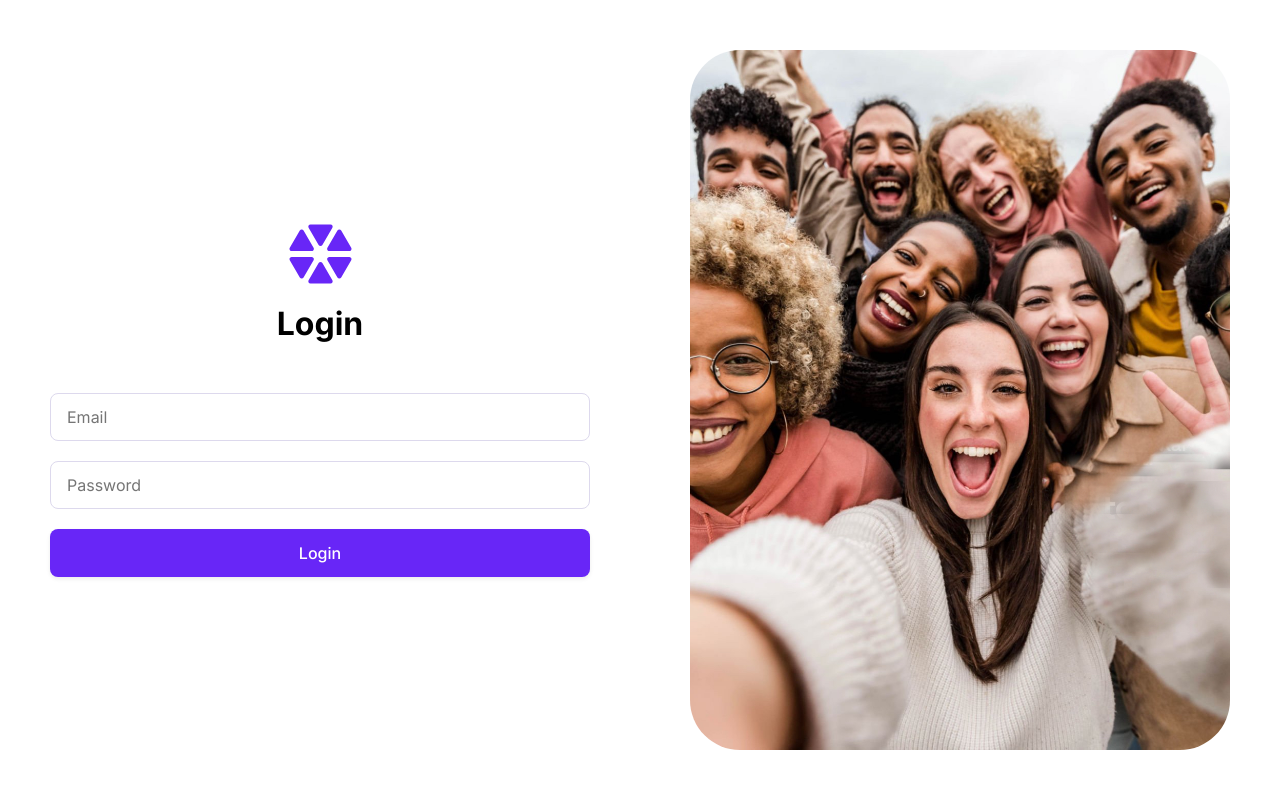
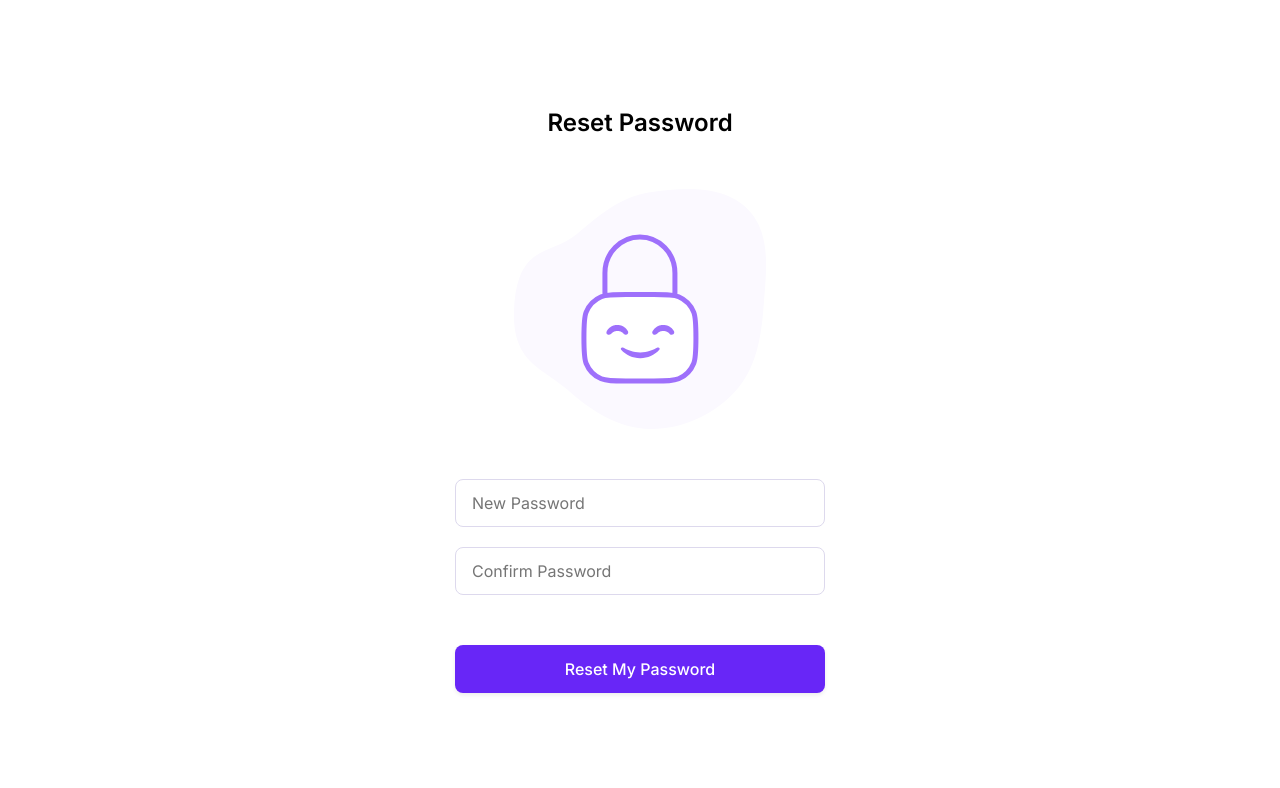
Before and after one commit to rukshonarad/projectify-app-ui, a React (Create React App) app: page / in a window 1280 px wide. Shown: the top 788 px of the page. Built offline with nearby package versions, Linux system fonts and the light colour scheme.

Commit message:
Conwert to styled components

```diff
--- a/src/App.tsx
+++ b/src/App.tsx
@@ -1,7 +1,12 @@
-import { TeamMemberLogin, AdminResetPassword } from "./pages";
+import {
+    TeamMemberLogin,
+    AdminResetPassword,
+    TeamMemberCreatePassword,
+    TeamMemberResettPassword
+} from "./pages";
 
 const App = () => {
-    return <TeamMemberLogin />;
+    return <TeamMemberResettPassword />;
 };
 
 export { App };
--- a/src/pages/index.ts
+++ b/src/pages/index.ts
@@ -3,7 +3,7 @@ export * from "./admin-auth/login/Login";
 export * from "./admin-auth/forgot-password/Forgot-password";
 export * from "./admin-auth/reset-password/Reset-password";
 export * from "./team-members-auth/create-password/Create-password";
-// export * from "./team-members-auth/create-password/Create-password";
+export * from "./team-members-auth/reset-password/Reset-password";
 export * from "./team-members-auth/login/Login";
 
 // export * from "./default-pages/projects/Projects";
--- a/src/pages/team-members-auth/create-password/Create-password.css
+++ /dev/null
@@ -1,19 +0,0 @@
-.create-password {
-    width: 100%;
-
-    display: grid;
-    grid-template-columns: 1fr 1fr;
-    gap: var(--space-20);
-}
-
-.create-password__preferred-name {
-    grid-column: 1 / 3;
-}
-
-.create-password__email {
-    grid-column: 1 / 3;
-}
-
-.create-password__submit-button {
-    grid-column: 1 / 3;
-}
--- a/src/pages/team-members-auth/create-password/Create-password.tsx
+++ b/src/pages/team-members-auth/create-password/Create-password.tsx
@@ -3,7 +3,26 @@ import { Button, Input } from "../../../design-system";
 import { AuthWrapper } from "../../components";
 
 import teamWork from "../../../assets/images/teamMemberLogin.jpeg";
-import "./Create-password.css";
+import styled from "styled-components";
+
+const Form = styled.form`
+    width: 100%;
+
+    display: grid;
+    grid-template-columns: 1fr 1fr;
+    gap: var(--space-20);
+    .create-password__preferred-name {
+        grid-column: 1 / 3;
+    }
+
+    .create-password__email {
+        grid-column: 1 / 3;
+    }
+
+    .create-password__submit-button {
+        grid-column: 1 / 3;
+    }
+`;
 
 const CreatePassword = () => {
     const [email, setEmail] = useState<string>("");
@@ -29,7 +48,7 @@ const CreatePassword = () => {
 
     return (
         <AuthWrapper imageUrl={teamWork} pageTitle="Create Password">
-            <form
+            <Form
                 className="create-password"
                 onSubmit={createPassword}
                 noValidate
@@ -67,9 +86,9 @@ const CreatePassword = () => {
                 >
                     Create Password
                 </Button>
-            </form>
+            </Form>
         </AuthWrapper>
     );
 };
 
-export { CreatePassword };
+export { CreatePassword as TeamMemberCreatePassword };
--- a/src/pages/team-members-auth/login/Login.css
+++ /dev/null
@@ -1,6 +0,0 @@
-.login {
-    width: 100%;
-
-    display: grid;
-    gap: var(--space-20);
-}
--- a/src/pages/team-members-auth/login/Login.tsx
+++ b/src/pages/team-members-auth/login/Login.tsx
@@ -3,7 +3,13 @@ import { Button, Input } from "../../../design-system";
 import { AuthWrapper } from "../../components";
 
 import teamMemberLogin from "../../../assets/images/teamMemberLogin.jpeg";
-import "./Login.css";
+import styled from "styled-components";
+
+const Form = styled.form`
+    width: 100%;
+    display: grid;
+    gap: var(--space-20);
+`;
 
 const Login = () => {
     const [email, setEmail] = useState<string>("");
@@ -24,7 +30,7 @@ const Login = () => {
 
     return (
         <AuthWrapper imageUrl={teamMemberLogin} pageTitle="Login">
-            <form className="login" onSubmit={login} noValidate>
+            <Form onSubmit={login} noValidate>
                 <Input
                     type="email"
                     placeholder="Email"
@@ -52,7 +58,7 @@ const Login = () => {
                 >
                     Login
                 </Button>
-            </form>
+            </Form>
         </AuthWrapper>
     );
 };
--- a/src/pages/team-members-auth/reset-password/Reset-password.tsx
+++ b/src/pages/team-members-auth/reset-password/Reset-password.tsx
@@ -1,8 +1,14 @@
 import { useState } from "react";
 import { Input } from "../../../design-system";
 import { PasswordWrapper } from "../../components";
-import "./Reset-password.css";
 import resetPassword from "../../../assets/images/resetPassword.svg";
+import styled from "styled-components";
+
+const Form = styled.form`
+    width: 100%;
+    display: grid;
+    gap: var(--space-20);
+`;
 const ResetPassword = () => {
     const [email, setEmail] = useState<string>("");
 
@@ -21,7 +27,7 @@ const ResetPassword = () => {
             imagePath={resetPassword}
             btnText="Reset My Password"
         >
-            <form onSubmit={sendInstructions}>
+            <Form onSubmit={sendInstructions}>
                 <Input
                     className="team-member-reset-password__input"
                     type="password"
@@ -39,9 +45,9 @@ const ResetPassword = () => {
                     shape="rounded"
                     size="lg"
                 />
-            </form>
+            </Form>
         </PasswordWrapper>
     );
 };
 
-export { ResetPassword as AdminResaetPassword };
+export { ResetPassword as TeamMemberResettPassword };
```
Also changed, not shown: src/pages/team-members-auth/reset-password/Reset-password.css (deleted, +0 -12 lines).
